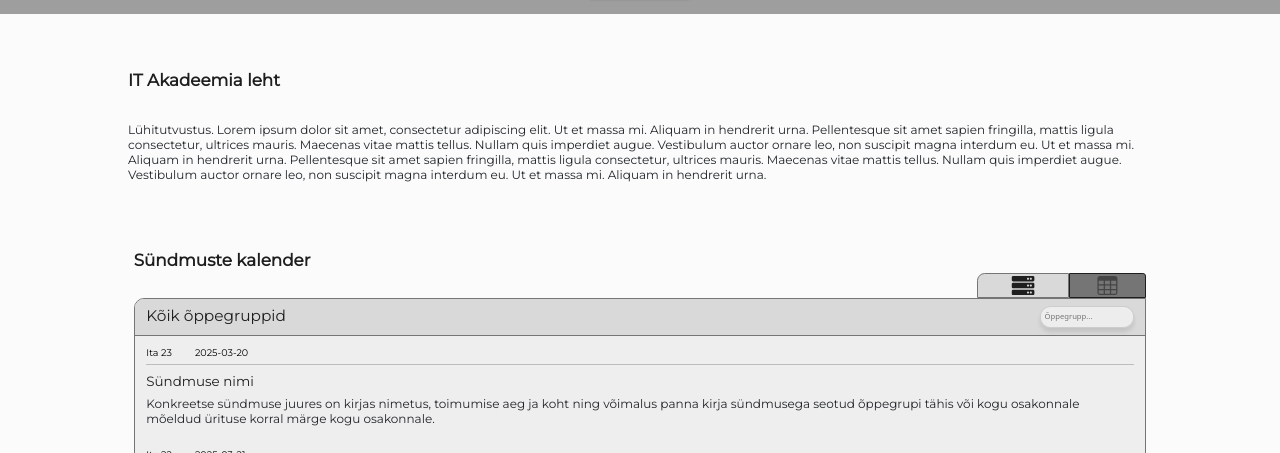
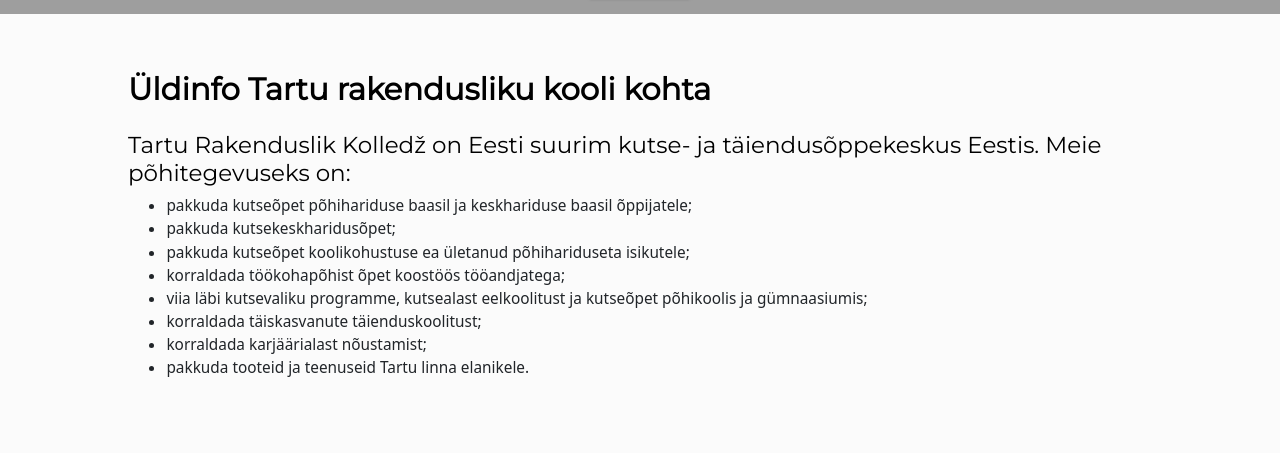
Before and after one commit to carmenjoekalda/ITA-koduleht, a React (Create React App) app in the folder client/: page /tunniplaan in a window 1280 px wide. Shown: the part 499-952 px from the top of the page. Built offline with nearby package versions, Linux system fonts and the light colour scheme; grey boxes are pictures that could not be loaded.

Commit message:
home page data

```diff
--- a/client/src/components/EventContext.js
+++ b/client/src/components/EventContext.js
@@ -6,19 +6,35 @@ export const EventProvider = ({ children }) => {
   const [events, setEvents] = useState([
     {
       id: 1,
-      group: "Ita 23",
-      date: "2025-03-20",
-      heading: "Sündmuse nimi",
+      group: "KÕIK",
+      date: "2025-03-11",
+      heading: "EMAKEELENÄDAL VOCOS",
       description:
-        "Konkreetse sündmuse juures on kirjas nimetus, toimumise aeg ja koht ning võimalus panna kirja sündmusega seotud õppegrupi tähis või kogu osakonnale mõeldud ürituse korral märge kogu osakonnale.",
+        "14. märts valiti emakeelepäevaks kui eesti esimese kirjaniku Kristjan Jaak Petersoni (1801-1822) sünnipäev. Kõik, kes soovivad, saavad 14. märtsil osa võtta! Lisaks toimub viktoriin kolmes astmes, mille auhinnaks on Valdur Mikita teos “Kodukäija koodeks”.",
     },
     {
       id: 2,
-      group: "Ita 22",
+      group: "KÕIK",
+      date: "2025-03-20",
+      heading: "“AASTA TEGIJA 2025” KUTSEVÕISTLUSED ON PEETUD!",
+      description:
+        "“Aasta Tegija 2025” tänugala tõi VOCO kogukonna taas kokku! “Aasta Tegija” sündmus ei tähista üksnes parimaid tulemusi, aga ka ühist pingutust, oskuste väärtustamist ja koostööd.",
+    },
+    {
+      id: 3,
+      group: "KÕIK",
+      date: "2025-04-10",
+      heading: "VOCO AVATUD UKSED 10. APRILLIL",
+      description:
+        'Meie VOCO "Avatud Uste Päev" toimub sel aastal 10. aprillil 2025, ning ootame taas rohkelt põhikooliõpilasi ja nende õpetajaid, et tutvustada meie kooli erialasid, võimalusi ja õpikeskkonda.',
+    },
+    {
+      id: 4,
+      group: "KÕIK",
       date: "2025-03-21",
-      heading: "Sündmuse nimi 2",
+      heading: '"KAS SINA JUHID RAHA VÕI JUHIB RAHA SIND?" ',
       description:
-        "Konkreetse sündmuse juures on kirjas nimetus, toimumise aeg ja koht ning võimalus panna kirja sündmusega seotud õppegrupi tähis või kogu osakonnale mõeldud ürituse korral märge kogu osakonnale.",
+        "Ettevõtlusõpetajad Maire Kask ja Mariin Alatsei kutsuvad osalema Eesti Pangaliidu veebikonverentsi ühisvaatamisele!\nToimumiskoht: Põllu õppehoone, avatud ala A209.\nKellaaeg: 12.00–14.30.",
     },
   ]);
 
--- a/client/src/components/EventsCalendar.js
+++ b/client/src/components/EventsCalendar.js
@@ -186,7 +186,7 @@ function EventsCalendar() {
     <div className="custom-padding">
       <Container fluid className="mt-3">
         <div className="d-flex justify-content-between">
-          <h1>Sündmuste kalender</h1>
+          <p className="fw-bold mb-5" style={{fontSize:"3rem"}}>Sündmuste kalender</p>
           <div className="d-flex align-items-end ml-auto">
             {isAuthenticated && (
               <button
--- a/client/src/pages/Home.js
+++ b/client/src/pages/Home.js
@@ -13,22 +13,35 @@ function HomePage() {
       <HomeSlider />
       <div className="spacer"></div>
       <div className="custom-padding">
-          <h1 className="mb-3">IT Akadeemia leht</h1>
-          <h4>
-            Lühitutvustus. Lorem ipsum dolor sit amet, consectetur adipiscing
-            elit. Ut et massa mi. Aliquam in hendrerit urna. Pellentesque sit
-            amet sapien fringilla, mattis ligula consectetur, ultrices mauris.
-            Maecenas vitae mattis tellus. Nullam quis imperdiet augue.
-            Vestibulum auctor ornare leo, non suscipit magna interdum eu. Ut et
-            massa mi. Aliquam in hendrerit urna. Pellentesque sit amet sapien
-            fringilla, mattis ligula consectetur, ultrices mauris. Maecenas
-            vitae mattis tellus. Nullam quis imperdiet augue. Vestibulum auctor
-            ornare leo, non suscipit magna interdum eu. Ut et massa mi. Aliquam
-            in hendrerit urna.
-          </h4>
+        <p className="mb-5 fw-bold" style={{ fontSize: "4rem" }}>
+          Üldinfo Tartu rakendusliku kooli kohta
+        </p>
+        <p style={{ fontSize: "3rem" }}>
+          Tartu Rakenduslik Kolledž on Eesti suurim kutse- ja täiendusõppekeskus
+          Eestis. Meie põhitegevuseks on:
+        </p>
+        <ul style={{ fontSize: "2rem", paddingLeft: "5rem" }}>
+          <li>
+            pakkuda kutseõpet põhihariduse baasil ja keskhariduse baasil
+            õppijatele;
+          </li>
+          <li>pakkuda kutsekeskharidusõpet;</li>
+          <li>
+            pakkuda kutseõpet koolikohustuse ea ületanud põhihariduseta
+            isikutele;
+          </li>
+          <li>korraldada töökohapõhist õpet koostöös tööandjatega;</li>
+          <li>
+            viia läbi kutsevaliku programme, kutsealast eelkoolitust ja
+            kutseõpet põhikoolis ja gümnaasiumis;
+          </li>
+          <li>korraldada täiskasvanute täienduskoolitust;</li>
+          <li>korraldada karjäärialast nõustamist;</li>
+          <li>pakkuda tooteid ja teenuseid Tartu linna elanikele.</li>
+        </ul>
       </div>
       <div className="spacer"></div>
-        <EventsCalendar/>
+      <EventsCalendar />
       <Footer />
     </div>
   );
```
Lines whose indentation alone changed are shown as unchanged.
